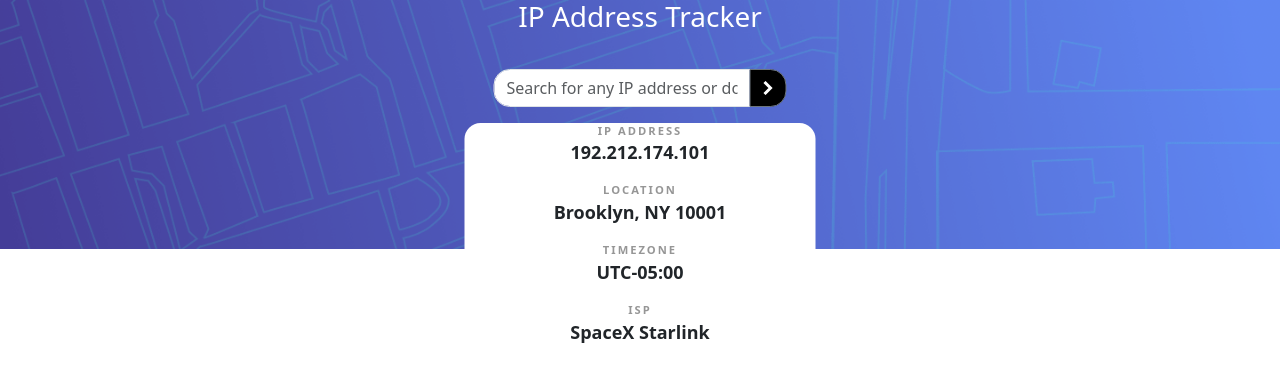
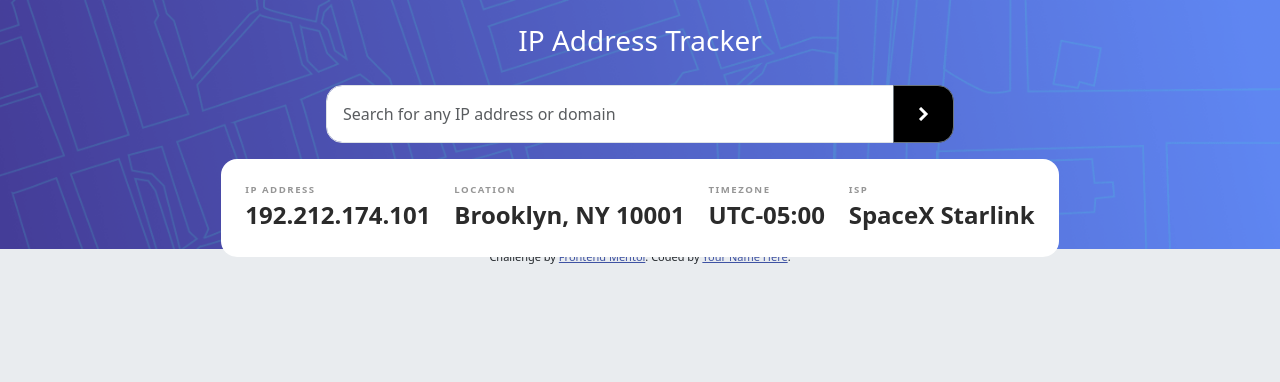
Before and after one commit to H4m4k/ip-address-tracker, a plain HTML site: page index.html in a window 1280 px wide. Drawn offline with nearby package versions, Linux system fonts and the light colour scheme.

Commit message:
aded SASS maps for color of text and bg

```diff
--- a/SCSS/main.scss
+++ b/SCSS/main.scss
@@ -1,8 +1,3 @@
-:root {
-    --color-Very-Dark-Gray: hsl(0, 0%, 17%);
-    --color-Dark-Gray: hsl(0, 0%, 59%);
-}
-
 *,
 *::before,
 *::after {
@@ -39,6 +34,52 @@ body {
     font-size: 18px;
 }
 
+// ***************
+// SCSS VARIABLES
+// ***************
+
+// Frontend Mentor color map for ease of selection of colors for text and bg
+
+$colors: (
+    "v-Dark-Gray": "hsl(0, 0%, 17%)",
+    "Dark-Gray": "hsl(0, 0%, 59%)",
+);
+
+@each $name, $color in $colors {
+    .text--fm-#{$name} {
+        color: #{$color};
+    }
+    .bg--fm-#{$name} {
+        background: #{$color};
+    }
+}
+
+// List of variables to create dynamic classes similar to Bootstrap and contain its ease of use
+
+// $bases: "auto", 10, 15, 20, 25;
+// $percent: "%";
+
+// @each $base in $bases {
+//     @if $base == auto {
+//         .fb-#{$base} {
+//             flex-basis: #{$base};
+//         }
+//     } @else {
+//         .fb-#{$base} {
+//             flex-basis: #{$base}#{$percent};
+//         }
+//     }
+// }
+
+$font-size-large: revert !default;
+
+@mixin fs-larger($desktop: false) {
+    @if $desktop {
+        font-size: x-large;
+    }
+}
+
+// UTILITIES
 .attribution {
     font-size: 11px;
     text-align: center;
@@ -52,15 +93,26 @@ body {
     max-width: 375px;
 }
 
+figcaption.small {
+    letter-spacing: 1.5px;
+}
+
+.mh-25 {
+    max-height: 20rem;
+}
+
 .small {
-    font-size: 0.7rem;
+    font-size: 0.6rem;
 }
-.color-d-gray {
-    color: var(--color-Dark-Gray);
+
+@media screen and (min-width: 1000px) {
+    .custom-width {
+        max-width: 1440px;
+    }
+    .large {
+        @include fs-larger($desktop: true);
+    }
+    .fb-20 {
+        flex-basis: 20%;
+    }
 }
-.color-v-d-gray {
-    color: var(--color-Very-Dark-Gray);
-}
-figcaption.small {
-    letter-spacing: 2px;
-}
--- a/index.html
+++ b/index.html
@@ -27,30 +27,47 @@
   <script src="https://cdn.jsdelivr.net/npm/bootstrap@5.3.2/dist/js/bootstrap.min.js"
     integrity="sha384-BBtl+eGJRgqQAUMxJ7pMwbEyER4l1g+O15P+16Ep7Q9Q+zqX6gSbd85u4mG4QzX+"
     crossorigin="anonymous"></script>
-
+  <script type="module" src="/JS/main.js"></script>
 </head>
 
-<body>
+<body class="bg-body-secondary">
 
 
-  <header
-    class="container d-flex flex-column align-items-center position-absolute translate-middle-x start-50 custom-width">
+  <header class="container-fluid
+    d-flex
+    flex-column
+    align-items-center
+    position-absolute
+    translate-middle-x
+    start-50
+    custom-width">
 
-    <h1 class="text-white h3">IP Address Tracker</h1>
+    <h1 class="text-white
+    h3
+    mb-0 mt-4">IP Address Tracker</h1>
 
 
 
-    <form action="#">
+    <form action="#" class="container-fluid
+    col-11 col-lg-6
+    p-0
+    b-lg-4">
 
       <label for="ip_address"></label>
 
       <div class="input-group mb-3">
 
-        <input id="ip_address" type="text" class="form-control rounded-start-4"
-          placeholder="Search for any IP address or domain" aria-label="IP address or domain"
-          aria-describedby="button-addon2">
+        <input id="ip_address" type="text" class="form-control
+        rounded-start-4
+        p-3
+        w-medium" placeholder="Search for any IP address or domain" aria-label="IP address or domain"
+          aria-describedby="button-addon2" minlength="7" maxlength="15" size="15"
+          pattern="^((\d{1,2}|1\d\d|2[0-4]\d|25[0-5])\.){3}(\d{1,2}|1\d\d|2[0-4]\d|25[0-5])$" role="button">
 
-        <button class="btn btn-outline-secondary bg-black rounded-end-4" type="button" id="button-addon2">
+        <button class="btn btn-outline-secondary
+        bg-black
+        rounded-end-4
+        px-4" type="button" id="button-addon2">
 
           <img src="/images/icon-arrow.svg" alt="small arrow icon">
 
@@ -60,39 +77,47 @@
 
     </form>
 
-    <div class="container-fluid row d-flex flex-column gap-4 bg-white rounded-4 text-center">
+    <div class="container-fluid
+      d-flex flex-column flex-lg-row
+      col-11 col-lg-8
+      bg-white
+      rounded-4
+      text-center
+      align-items-center
+      justify-content-center justify-content-lg-around
+      pt-4 pb-2">
 
-      <div class="col-11 mx-auto">
 
-        <figure>
 
-          <figcaption class="small text-uppercase fw-bold color-d-gray">IP Address</figcaption>
-          <p class="fw-bold">192.212.174.101</p>
+      <figure class="mb-0 mx-lg-1">
 
-        </figure>
+        <figcaption class="small text-uppercase fw-bold text-lg-start text--fm-Dark-Gray">IP Address</figcaption>
+        <p class="fw-bold large text--fm-v-Dark-Gray">192.212.174.101</p>
 
-        <figure>
+      </figure>
 
-          <figcaption class="small text-uppercase fw-bold color-d-gray">Location</figcaption>
-          <p class="fw-bold">Brooklyn, NY 10001</p>
+      <figure class="mb-0 mx-lg-1">
 
-        </figure>
+        <figcaption class="small text-uppercase fw-bold text-lg-start text--fm-Dark-Gray">Location</figcaption>
+        <p class="fw-bold text-wrap large text--fm-v-Dark-Gray">Brooklyn, NY 10001</p>
 
-        <figure>
+      </figure>
 
-          <figcaption class="small text-uppercase fw-bold color-d-gray">Timezone</figcaption>
-          <p class="fw-bold">UTC-05:00</p> <!-- add offset value dynamically using the API -->
+      <figure class="mb-0 mx-lg-1">
 
-        </figure>
+        <figcaption class="small text-uppercase fw-bold text-lg-start text--fm-Dark-Gray">Timezone</figcaption>
+        <p class="fw-bold large text--fm-v-Dark-Gray">UTC-05:00</p> <!-- add offset value dynamically using the API -->
 
-        <figure>
+      </figure>
 
-          <figcaption class="small text-uppercase fw-bold color-d-gray">ISP</figcaption>
-          <p class="fw-bold">SpaceX Starlink</p>
+      <figure class="mb-0 mx-lg-1">
 
-        </figure>
+        <figcaption class="small text-uppercase fw-bold text-lg-start text--fm-Dark-Gray">ISP</figcaption>
+        <p class="fw-bold text-wrap large text--fm-v-Dark-Gray fb-20">SpaceX Starlink</p>
 
-      </div>
+      </figure>
+
+
 
     </div>
 
@@ -103,9 +128,9 @@
   <main>
     <picture>
       <source media="(min-width:1000px)" srcset="/images/pattern-bg-desktop.png">
-      <img class="img-fluid w-100" src="/images/pattern-bg-mobile.png" alt="Blue map pattern">
+      <img class="img-fluid vw-100 mh-20" src="/images/pattern-bg-mobile.png" alt="Blue map pattern">
     </picture>
-    <div class="map"></div>
+    <div class="map bg-secondary"></div>
   </main>
 
 
```
Also changed, not shown: JS/main.js (added, +10 -0 lines), SCSS/main.css, 1 other file.
